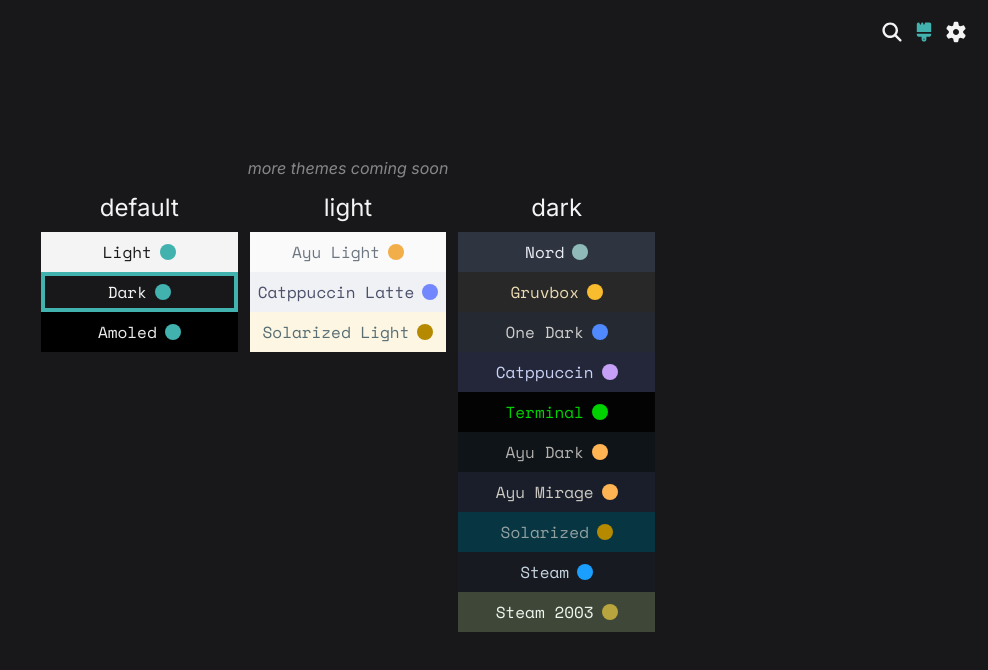
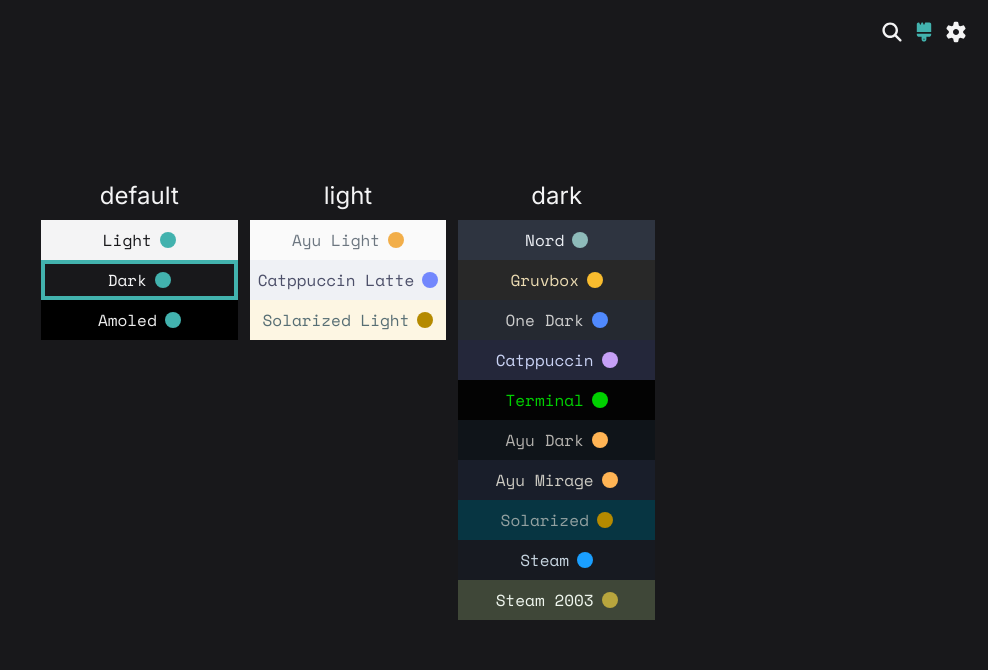
Before and after one commit to gabors0/unduck-startpage, a SvelteKit app: page /themes in a window 1280 px wide. Shown: the top 670 px of the page, without its empty margins (292-1280 px from the left). Built offline with nearby package versions, Linux system fonts and the light colour scheme.

Commit message:
feat: remove coming soon label

```diff
--- a/src/routes/themes/+page.svelte
+++ b/src/routes/themes/+page.svelte
@@ -4,7 +4,7 @@
 </script>
 
 <div class="flex flex-col md:h-screen py-16 md:p-0 items-center justify-center">
-  <i class="text-center opacity-50">more themes coming soon</i>
+  <!-- <i class="text-center opacity-50">more themes coming soon</i> -->
   <div class="grid grid-cols-1 md:grid-cols-3 gap-3 p-3">
     <section>
       <!-- default -->
```
